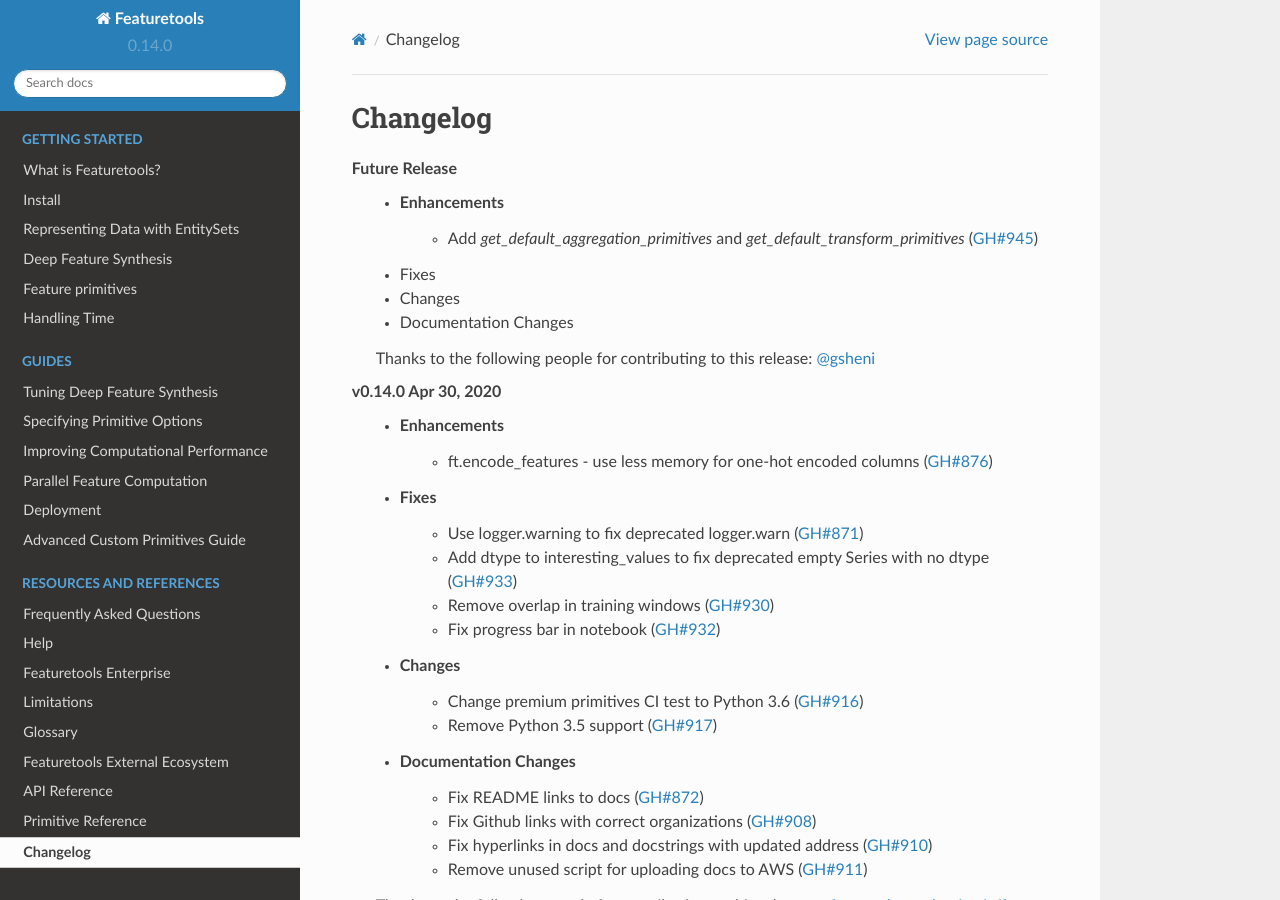
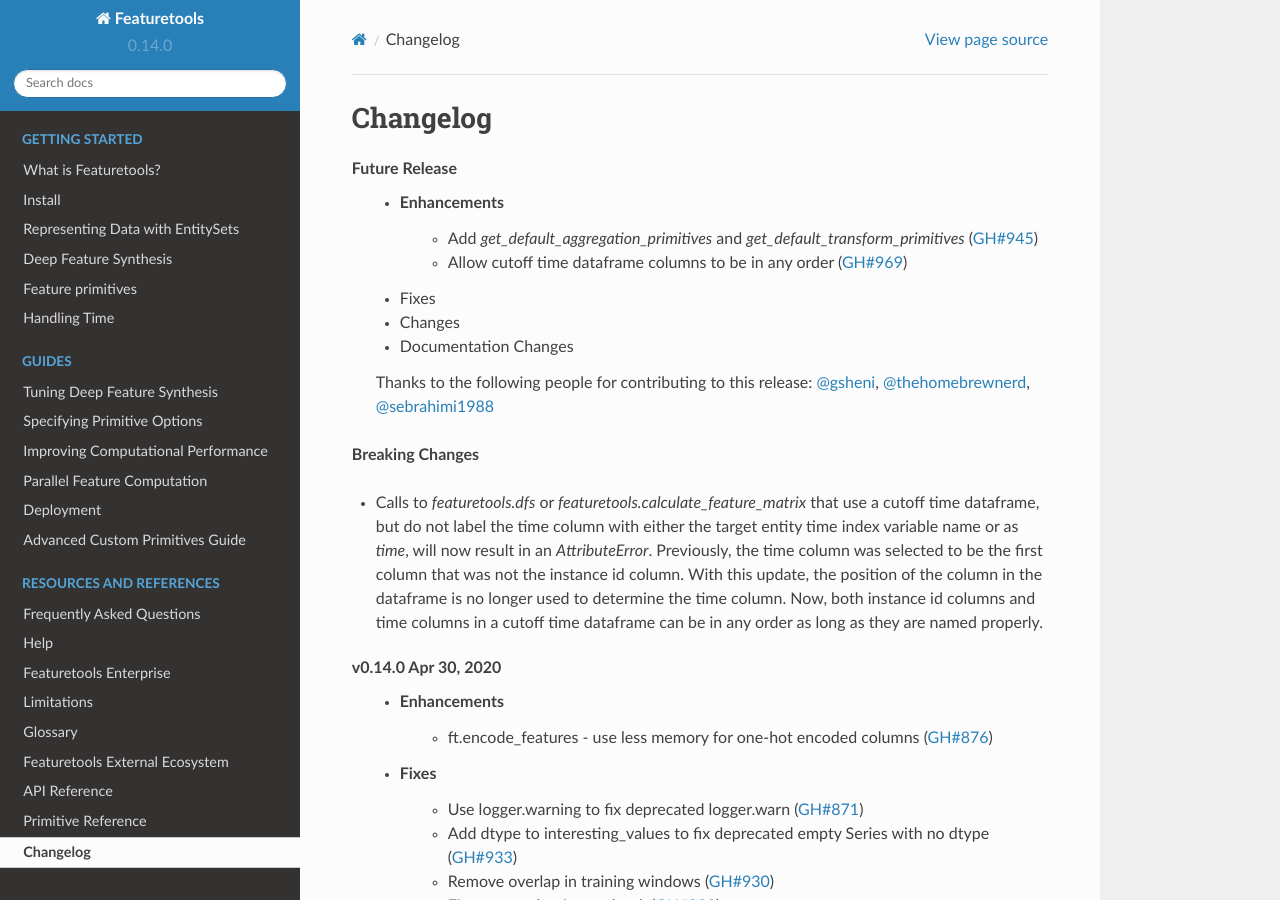
Before and after one commit to alteryx/featuretools, a Sphinx documentation site: the page built from docs/source/changelog.rst, in a window 1280 px wide and 900 px high. Built offline with Sphinx 7.4.7 and the Read the Docs theme 2.0.0, drawn with Linux system fonts in a browser that asks for light colours; pages that are not in the unit, such as notebooks, are missing from menus; comment, search, counter and statistics services are not loaded.

Commit message:
update changelog.rst

```diff
--- a/docs/source/changelog.rst
+++ b/docs/source/changelog.rst
@@ -5,12 +5,22 @@
 **Future Release**
     * Enhancements
         * Add `get_default_aggregation_primitives` and `get_default_transform_primitives` (:pr:`945`)
+        * Allow cutoff time dataframe columns to be in any order (:pr:`969`)
     * Fixes
     * Changes
     * Documentation Changes
 
     Thanks to the following people for contributing to this release:
-    :user:`gsheni`
+    :user:`gsheni`, :user:`thehomebrewnerd`, :user:`sebrahimi1988`
+
+**Breaking Changes**
+
+* Calls to `featuretools.dfs` or `featuretools.calculate_feature_matrix` that use a cutoff time
+  dataframe, but do not label the time column with either the target entity time index variable name or
+  as `time`, will now result in an `AttributeError`. Previously, the time column was selected to be the first
+  column that was not the instance id column. With this update, the position of the column in the dataframe is
+  no longer used to determine the time column. Now, both instance id columns and time columns in a cutoff time
+  dataframe can be in any order as long as they are named properly.
 
 **v0.14.0 Apr 30, 2020**
     * Enhancements
```
